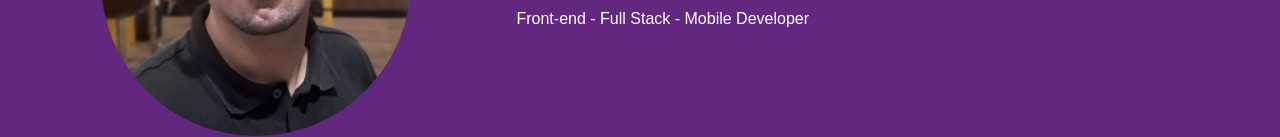
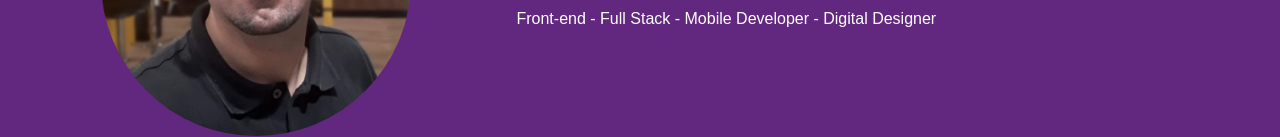
Before and after one commit to Gill3s0x01/lorison-gilles.github.io, a plain HTML site: page index.html in a window 1280 px wide. Shown: the part 381-518 px from the top of the page. Drawn offline with Linux system fonts and the light colour scheme.

Commit message:
fix: ajusted about me

```diff
--- a/index.html
+++ b/index.html
@@ -45,7 +45,7 @@
 
       <div class="profile-title">
         <h1>Lorison <span>Gilles</span></h1>
-        <h2>Front-end - Full Stack - Mobile Developer</h2>
+        <h2>Front-end - Full Stack - Mobile Developer - Digital Designer</h2>
       </div>
     </div>
   </body>
```
